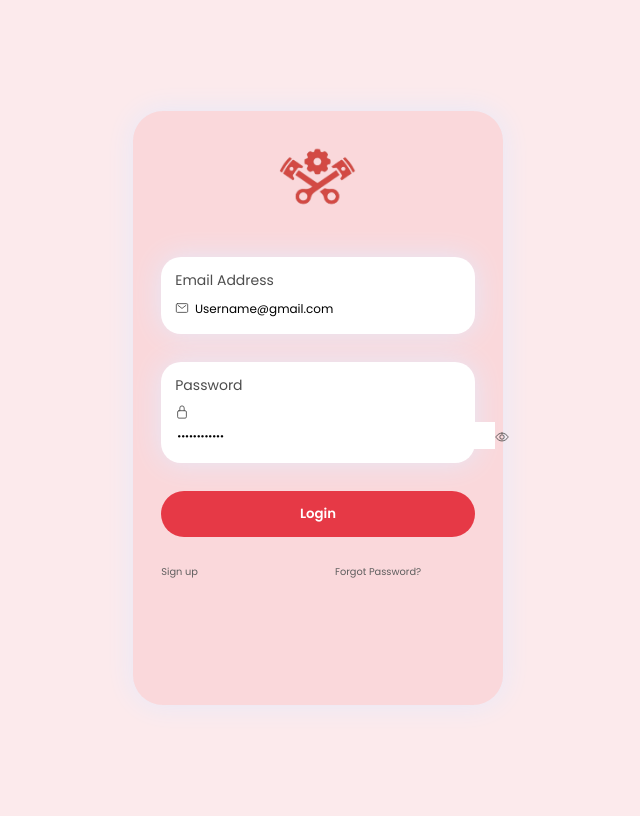
After one commit to VrotNaoborot/AutopartsShop, a Django app: page /login/ in a window 1280 px wide. The commit adds this page. Shown: the whole page, without its empty margins (322-962 px from the left). Run offline with Django 5.2, Linux system fonts and the light colour scheme.

Commit message:
add login form

```diff
--- a/AutopartsShop/AutopartsShop/urls.py
+++ b/AutopartsShop/AutopartsShop/urls.py
@@ -28,5 +28,6 @@ urlpatterns = [
     path('get-models/<int:brand_id>/', get_models_by_brand),
     path('get-subcategories/<int:subcategories_id>/', get_subcategories),
     path('card-product/', card_product),
-    path('cart/', cart)
+    path('cart/', cart),
+    path('login/', login_view)
 ] + static(settings.MEDIA_URL, document_root=settings.MEDIA_ROOT)
--- a/AutopartsShop/shop/views.py
+++ b/AutopartsShop/shop/views.py
@@ -76,3 +76,7 @@ def get_subcategories(request, subcategories_id):
 
 def cart(request):
     return render(request, 'cart.html')
+
+
+def login_view(request):
+    return render(request, 'login.html')
--- /dev/null
+++ b/AutopartsShop/static/login/css/login.css
@@ -0,0 +1,103 @@
+/* Переменные */
+:root {
+  --p: hsl(213deg 85% 97%);
+  --s: hsl(233deg 36% 38%);
+}
+
+* {
+  font-family: 'Poppins';
+}
+
+body {
+  user-select: none;
+  overflow-y: hidden;
+  display: flex;
+  justify-content: center;
+  align-items: center;
+  background: rgba(230, 57, 70, 0.1);
+  height: 100vh;
+}
+
+.screen-1 {
+  background: rgba(230, 57, 70, 0.1);
+  padding: 2em;
+  display: flex;
+  flex-direction: column;
+  border-radius: 30px;
+  box-shadow: 0 0 2em hsl(231deg 62% 94%);
+  gap: 2em;
+}
+
+
+.screen-1 .email,
+.screen-1 .password {
+  background: hsl(0deg 0% 100%);
+  box-shadow: 0 0 2em hsl(231deg 62% 94%);
+  padding: 1em;
+  display: flex;
+  flex-direction: column;
+  gap: 0.5em;
+  border-radius: 20px;
+  color: hsl(0deg 0% 30%);
+}
+
+.screen-1 .email input,
+.screen-1 .password input {
+  outline: none;
+  border: none;
+}
+
+.screen-1 .email input::placeholder,
+.screen-1 .password input::placeholder {
+  color: hsl(0deg 0% 0%);
+  font-size: 0.9em;
+}
+
+.screen-1 .email ion-icon,
+.screen-1 .password ion-icon {
+  color: hsl(0deg 0% 30%);
+  margin-bottom: -0.2em;
+}
+
+.screen-1 .password .show-hide {
+  margin-right: -5em;
+}
+
+.screen-1 .login {
+  padding: 1em;
+  background: var(--red-color);
+  color: hsl(0 0 100%);
+  border: none;
+  border-radius: 30px;
+  font-weight: 600;
+}
+
+.screen-1 .footer {
+  display: flex;
+  font-size: 0.7em;
+  color: hsl(0deg 0% 37%);
+  gap: 14em;
+  padding-bottom: 10em;
+}
+
+.screen-1 .footer span {
+  cursor: pointer;
+}
+
+button {
+  cursor: pointer;
+}
+
+.logo {
+    height: 90px;
+    width: auto;
+}
+
+.pas {
+    font-size: 16px;
+}
+
+.pas::placeholder {
+    font-size: 24px;
+    font-weight: 900;
+}
--- a/AutopartsShop/templates/cart.html
+++ b/AutopartsShop/templates/cart.html
@@ -49,7 +49,7 @@
                 <div class="cart-row" id="2">
                     <!-- Колонка с изображением -->
                     <div class="cart-column">
-                        <img src="/media/1.jpeg" alt="Изображение товара" class="cart-image">
+                        <img src="/media/123.jpeg" alt="Изображение товара" class="cart-image">
                     </div>
                     <!-- Колонка с названием -->
                     <div class="cart-column">
--- /dev/null
+++ b/AutopartsShop/templates/login.html
@@ -0,0 +1,44 @@
+<!DOCTYPE html>
+<html lang="en">
+<head>
+    {% load static %}
+    <meta charset="UTF-8">
+    <meta name="viewport" content="width=device-width, initial-scale=1.0">
+    <title>Login Page</title>
+    <!-- Подключение стилей -->
+    <link rel="stylesheet" href="{% static 'login/css/login.css' %}">
+    <!-- Подключение шрифта Poppins -->
+    <link href="https://fonts.googleapis.com/css2?family=Poppins:wght@400;600&display=swap" rel="stylesheet">
+    <link rel="stylesheet" href="{% static 'global/css/global.css' %}">
+    <!-- Подключение Ionicons -->
+    <script type="module" src="https://unpkg.com/ionicons@5.5.2/dist/ionicons/ionicons.esm.js"></script>
+    <script nomodule src="https://unpkg.com/ionicons@5.5.2/dist/ionicons/ionicons.js"></script>
+</head>
+<body>
+    <div class="screen-1">
+        <div style="display: flex; justify-content: center; align-items: center;">
+            <img src="{% static 'main-header/img/logo.png' %}" class="logo" alt="Logo">
+        </div>
+        <div class="email">
+            <label for="email">Email Address</label>
+            <div class="sec-2">
+                <ion-icon name="mail-outline"></ion-icon>
+                <input type="email" name="email" placeholder="Username@gmail.com">
+            </div>
+        </div>
+        <div class="password">
+            <label for="password">Password</label>
+            <div class="sec-2">
+                <ion-icon name="lock-closed-outline"></ion-icon>
+                <input class="pas" type="password" name="password" placeholder="············">
+                <ion-icon class="show-hide" name="eye-outline"></ion-icon>
+            </div>
+        </div>
+        <button class="login">Login</button>
+        <div class="footer">
+            <span>Sign up</span>
+            <span>Forgot Password?</span>
+        </div>
+    </div>
+</body>
+</html>
```
Also changed, not shown: AutopartsShop/templates/card_product.html (+5 -5 lines), AutopartsShop/static/main-header/img/logo.png (added).
